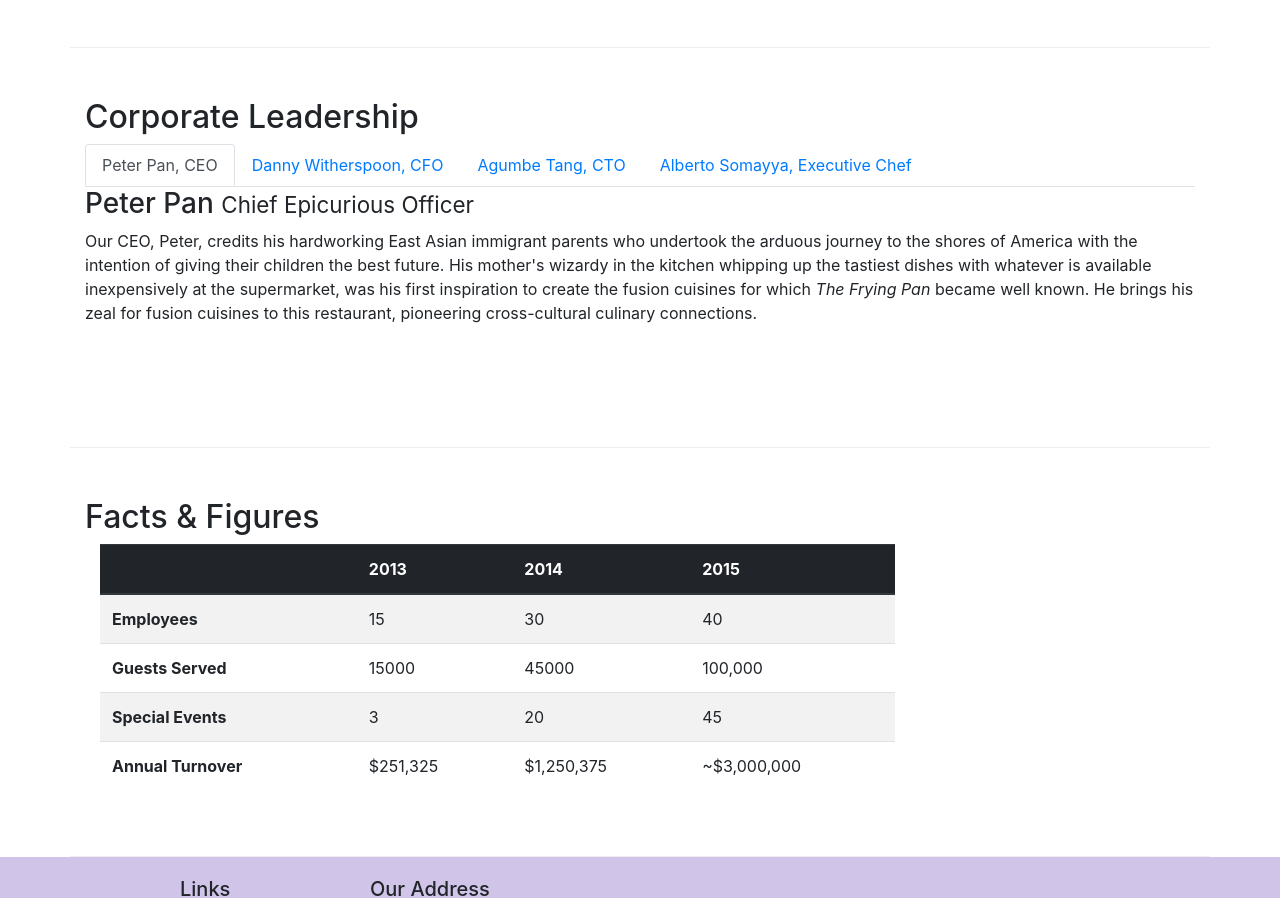
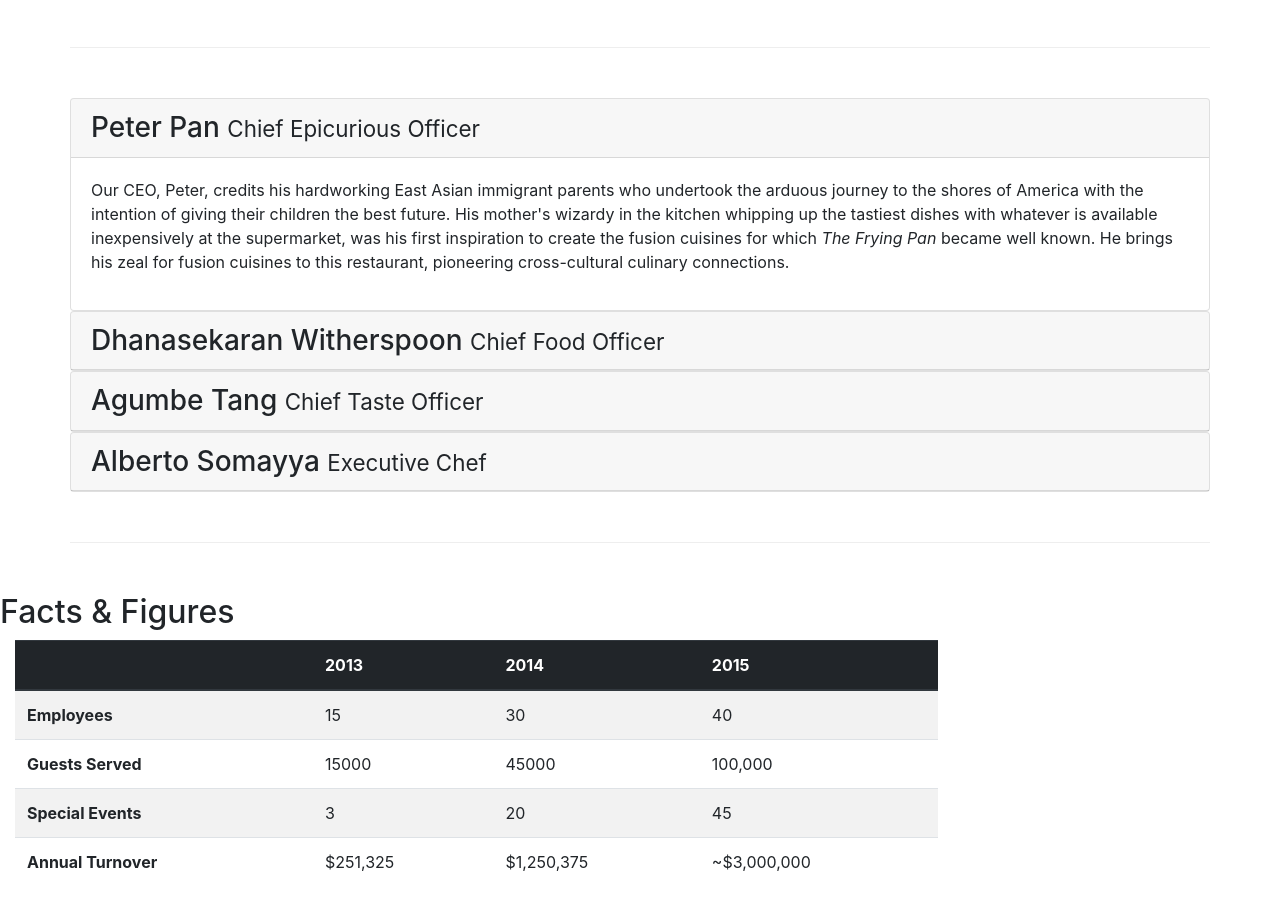
Before and after one commit to neltonf/coursera-full-stack, a plain HTML site: page aboutus.html in a window 1280 px wide. Shown: the part 976-1874 px from the top of the page. Drawn offline with nearby package versions, Linux system fonts and the light colour scheme.

Commit message:
accordion

```diff
--- a/aboutus.html
+++ b/aboutus.html
@@ -116,26 +116,17 @@
             </div>
         </div>
         <div class="row row-content">
-            <div class="col">
-                <h2>Corporate Leadership</h2>
-                <ul class="nav nav-tabs">
-                    <li class="tab-item">
-                        <a href="#peter" class="nav-link active" role="tab" data-toggle="tab">Peter Pan, CEO</a>
-                    </li>
-                    <li class="tab-item">
-                        <a href="#danny" class="nav-link" role="tab" data-toggle="tab">Danny Witherspoon, CFO</a>
-                    </li>
-                    <li class="tab-item">
-                        <a href="#agumbe" class="nav-link" role="tab" data-toggle="tab">Agumbe Tang, CTO</a>
-                    </li>
-                    <li class="tab-item">
-                        <a href="#alberto" class="nav-link" role="tab" data-toggle="tab">Alberto Somayya, Executive Chef</a>
-                    </li>
-                </ul>
-
-                <div class="tab-content">
-                    <div role="tabpanel" class="tab-pane show fade active" id="peter">
-                        <h3>Peter Pan <small>Chief Epicurious Officer</small></h3>
+            <div class="accordion">
+                <div class="card">
+                    <div class="card-header" role="tab" id="peterhead">
+                        <h3 class="mb-0">
+                            <a data-toggle="collapse" data-target="#peter">
+                                Peter Pan <small>Chief Epicurious Officer</small>
+                            </a>
+                        </h3>
+                    </div>
+                    <div class="collapse show" id="peter" data-parent="#accordion">
+                        <div class="card-body">
                             <p class="d-none d-sm-block">Our CEO, Peter, credits his hardworking East Asian immigrant parents who
                                 undertook the arduous journey to the shores of America with the intention of giving their children
                                 the best future.
@@ -146,8 +137,19 @@
                                 <em>The Frying Pan</em> became well known. He brings his zeal for fusion cuisines to this
                                 restaurant, pioneering cross-cultural culinary connections.</p>
                         </div>
-                    <div role="tabpanel" class="tab-pane fade" id="danny">
-                        <h3>Danny Witherspoon <small>Chief Food Officer</small></h3>
+                    </div>
+                </div>
+
+                <div class="card">
+                    <div class="card-header" role="tab" id="dannyhead">
+                        <h3 class="mb-0">
+                            <a class="collapsed" data-toggle="collapse" data-target="#danny">
+                                Dhanasekaran Witherspoon <small>Chief Food Officer</small>
+                            </a>
+                        </h3>
+                    </div>
+                    <div class="collapse" id="danny" data-parent="#accordion">
+                        <div class="card-body">
                             <p class="d-none d-sm-block">Our CFO, Danny, as he is affectionately referred to by his colleagues,
                                 comes from a
                                 long
@@ -157,17 +159,39 @@
                                 words,
                                 <em>Everything that runs, wins, and everything that stays, pays!</em></p>
                         </div>
-                    <div class="tab-pane fade" role="tanpanel" id="agumbe">
-                        <h3>Agumbe Tang <small>Chief Taste Officer</small></h3>
+                    </div>
+                </div>
+                <div class="card">
+                    <div class="card-header" role="tab" id="agumbehead">
+                        <h3 class="mb-0">
+                            <a class="collapsed" data-toggle="collapse" data-target="#agumbe">
+                                Agumbe Tang <small>Chief Taste Officer</small>
+                            </a>
+                        </h3>
+                    </div>
+                    <div class="collapse" id="agumbe" data-parent="#accordion">
+                        <div class="card-body">
                             <p class="d-none d-sm-block">Blessed with the most discerning gustatory sense, Agumbe, our CTO,
                                 personally ensures that every dish that we serve meets his exacting tastes. Our chefs dread the tongue lashing that ensues if their
                                 dish does not meet his exacting standards. He lives by his motto, <em>You click only if you survive my lick.</em></p>
                         </div>
-                    <div role="tabpanel" class="tab-pane fade" id="alberto">
-                        <h3>Alberto Somayya <small>Executive Chef</small></h3>
+                    </div>
+                </div>
+                <div class="card">
+                    <div class="card-header" role="tab" id="albertohead">
+                        <h3 class="mb-0">
+                            <a class="collapsed" data-toggle="collapse" data-target="#alberto">
+                                Alberto Somayya <small>Executive Chef</small>
+                            </a>
+                        </h3>
+                    </div>
+                    <div class="collapse" id="alberto" data-parent="#accordion">
+                        <div class="card-body">
                             <p class="d-none d-sm-block">Award winning three-star Michelin chef with wide International
                                 experience having worked closely with whos-who in the culinary world, he specializes in creating mouthwatering Indo-Italian fusion
                                 experiences. He says, <em>Put together the cuisines from the two craziest cultures, and you get a winning hit! Amma Mia!</em></p>
+                        </div>
+                    </div>
                 </div>
             </div>
         </div>
```
Lines whose indentation alone changed are shown as unchanged.
